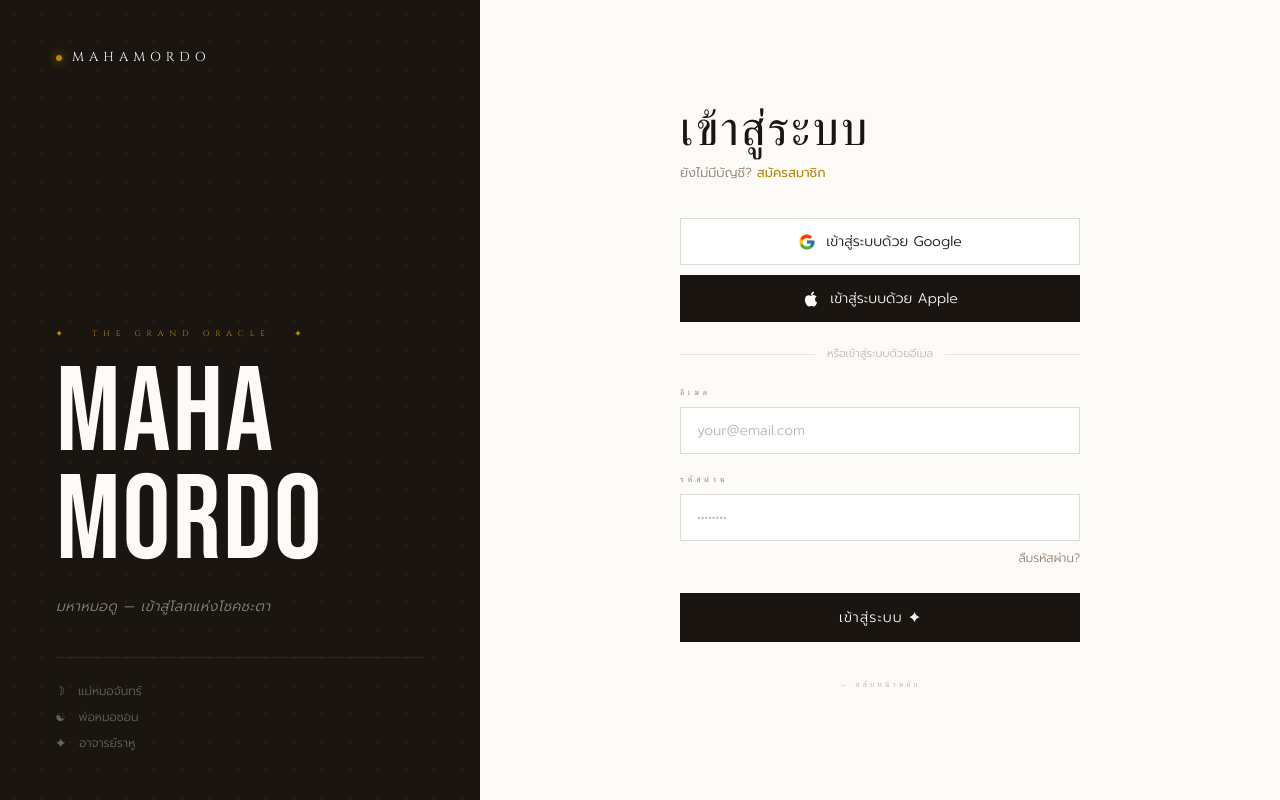
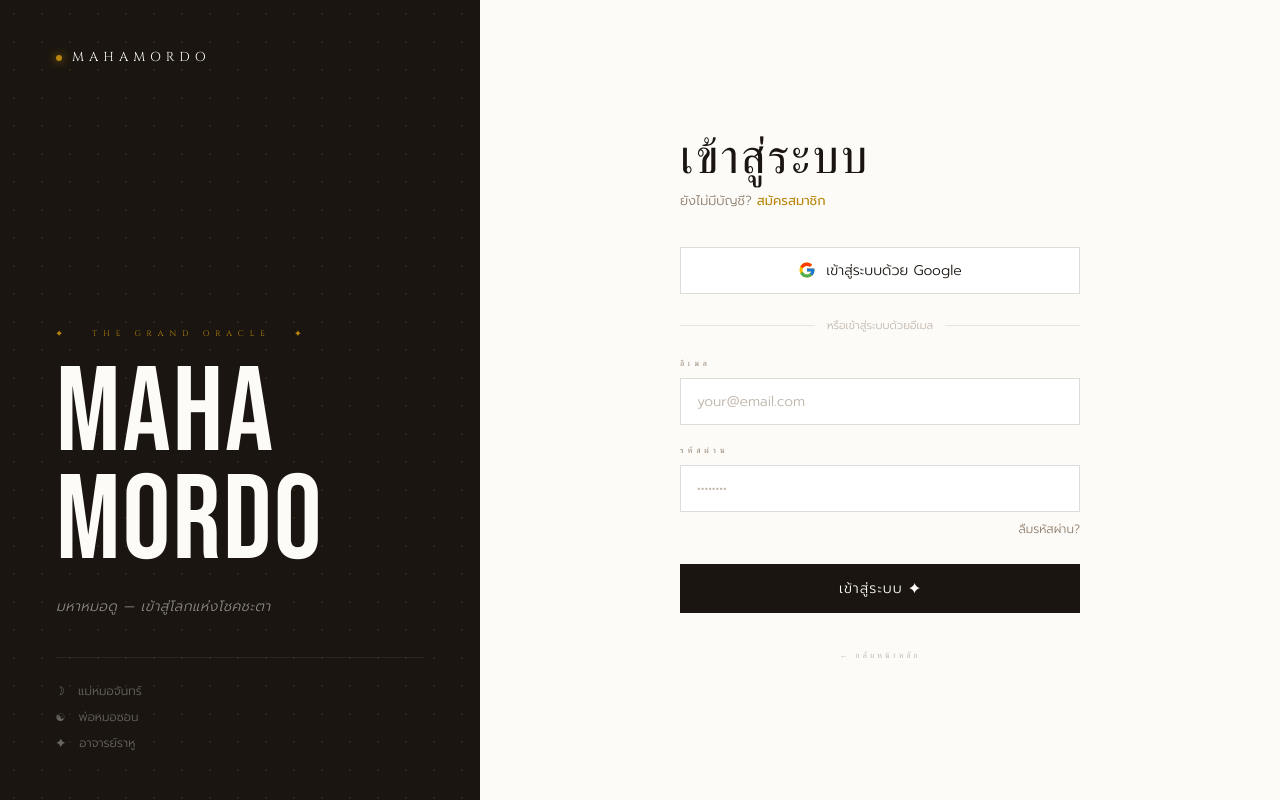
Before and after one commit to istudiohtml/MAHAMORDO, a Next.js app: page /auth/login in a window 1280 px wide. Built offline with nearby package versions, Linux system fonts and the light colour scheme.

Commit message:
Remove Apple Sign In

```diff
--- a/src/app/api/auth/apple/route.ts
+++ /dev/null
@@ -1,20 +0,0 @@
-import { NextResponse } from 'next/server'
-
-// Apple Sign In requires Apple Developer account configuration:
-// - APPLE_CLIENT_ID (Service ID)
-// - APPLE_TEAM_ID
-// - APPLE_KEY_ID
-// - APPLE_PRIVATE_KEY (.p8 file content)
-// See: https://developer.apple.com/sign-in-with-apple/
-
-export async function GET() {
-  const appUrl = process.env.NEXT_PUBLIC_APP_URL ?? 'http://localhost:3000'
-
-  if (!process.env.APPLE_CLIENT_ID || !process.env.APPLE_TEAM_ID) {
-    return NextResponse.redirect(`${appUrl}/auth/login?error=apple_not_configured`)
-  }
-
-  // TODO: Implement Apple OAuth when Apple Developer credentials are configured
-  // Apple requires form_post response_mode and a JWT client_secret
-  return NextResponse.redirect(`${appUrl}/auth/login?error=apple_not_configured`)
-}
--- a/src/app/auth/login/page.tsx
+++ b/src/app/auth/login/page.tsx
@@ -74,13 +74,6 @@ function LoginForm() {
               </svg>
               เข้าสู่ระบบด้วย Google
             </a>
-
-            <a href="/api/auth/apple" className="auth-oauth-btn auth-oauth-btn--apple">
-              <svg width="18" height="18" viewBox="0 0 24 24" fill="currentColor">
-                <path d="M18.71 19.5c-.83 1.24-1.71 2.45-3.05 2.47-1.34.03-1.77-.79-3.29-.79-1.53 0-2 .77-3.27.82-1.31.05-2.3-1.32-3.14-2.53C4.25 17 2.94 12.45 4.7 9.39c.87-1.52 2.43-2.48 4.12-2.51 1.28-.02 2.5.87 3.29.87.78 0 2.26-1.07 3.8-.91.65.03 2.47.26 3.64 1.98-.09.06-2.17 1.28-2.15 3.81.03 3.02 2.65 4.03 2.68 4.04-.03.07-.42 1.44-1.38 2.83M13 3.5c.73-.83 1.94-1.46 2.94-1.5.13 1.17-.34 2.35-1.04 3.19-.69.85-1.83 1.51-2.95 1.42-.15-1.15.41-2.35 1.05-3.11"/>
-              </svg>
-              เข้าสู่ระบบด้วย Apple
-            </a>
           </div>
 
           <div className="auth-divider">
--- a/src/app/auth/register/page.tsx
+++ b/src/app/auth/register/page.tsx
@@ -66,13 +66,6 @@ export default function RegisterPage() {
               </svg>
               สมัครด้วย Google
             </a>
-
-            <a href="/api/auth/apple" className="auth-oauth-btn auth-oauth-btn--apple">
-              <svg width="18" height="18" viewBox="0 0 24 24" fill="currentColor">
-                <path d="M18.71 19.5c-.83 1.24-1.71 2.45-3.05 2.47-1.34.03-1.77-.79-3.29-.79-1.53 0-2 .77-3.27.82-1.31.05-2.3-1.32-3.14-2.53C4.25 17 2.94 12.45 4.7 9.39c.87-1.52 2.43-2.48 4.12-2.51 1.28-.02 2.5.87 3.29.87.78 0 2.26-1.07 3.8-.91.65.03 2.47.26 3.64 1.98-.09.06-2.17 1.28-2.15 3.81.03 3.02 2.65 4.03 2.68 4.04-.03.07-.42 1.44-1.38 2.83M13 3.5c.73-.83 1.94-1.46 2.94-1.5.13 1.17-.34 2.35-1.04 3.19-.69.85-1.83 1.51-2.95 1.42-.15-1.15.41-2.35 1.05-3.11"/>
-              </svg>
-              สมัครด้วย Apple
-            </a>
           </div>
 
           <div className="auth-divider">
--- a/src/app/globals.css
+++ b/src/app/globals.css
@@ -1337,16 +1337,6 @@ body {
   border-color: var(--gold);
   background: rgba(184,134,11,0.03);
 }
-.auth-oauth-btn--apple {
-  background: var(--ink);
-  color: var(--cream);
-  border-color: var(--ink);
-}
-.auth-oauth-btn--apple:hover {
-  background: #333;
-  border-color: #333;
-}
-
 /* Divider */
 .auth-divider {
   display: flex;
```
Also changed, not shown: 1 other file (tests, documents, lock files or other folders).
